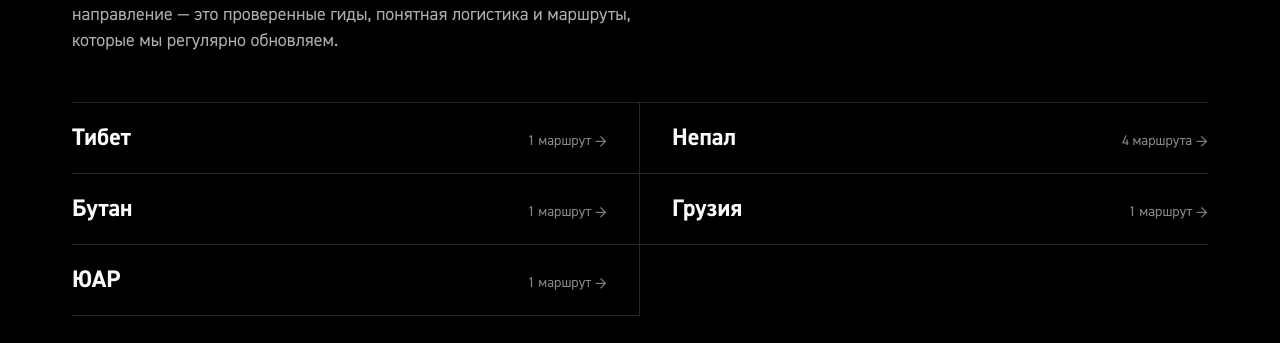
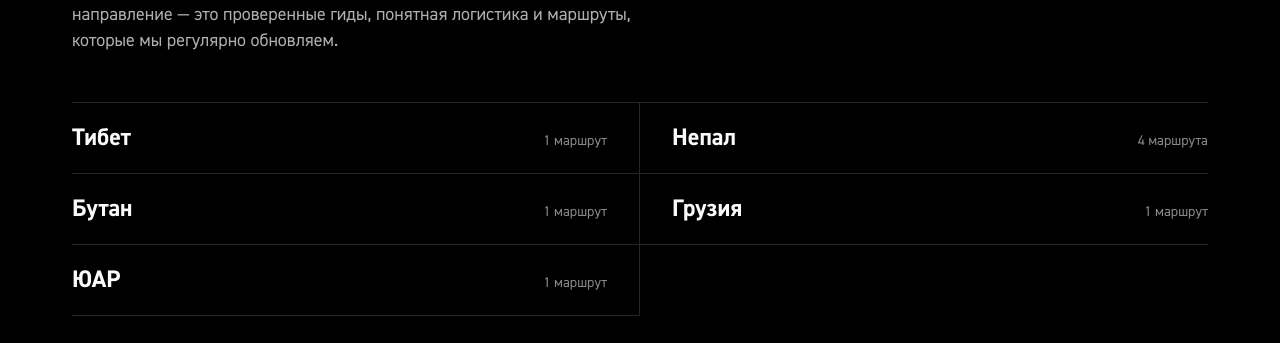
Before and after one commit to fifulina-uxui/wild-soul-routes, a React (Vite) app: page / in a window 1280 px wide. Shown: the part 3500-3843 px from the top of the page. Built offline with nearby package versions, Linux system fonts and the light colour scheme.

Commit message:
Remove arrow next to route counts

```diff
--- a/src/sections/Directions.tsx
+++ b/src/sections/Directions.tsx
@@ -45,7 +45,7 @@ export default function Directions() {
                     {d.name}
                   </span>
                   <span className="text-[14px] leading-5 text-[rgb(250_250_250/55%)] transition-colors duration-200 group-hover:text-[#fafafa]">
-                    {d.count} →
+                    {d.count}
                   </span>
                 </Link>
               </li>
```
